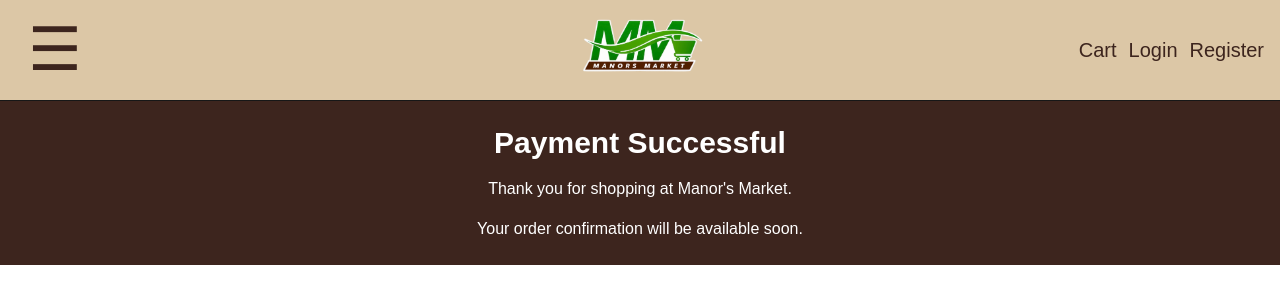
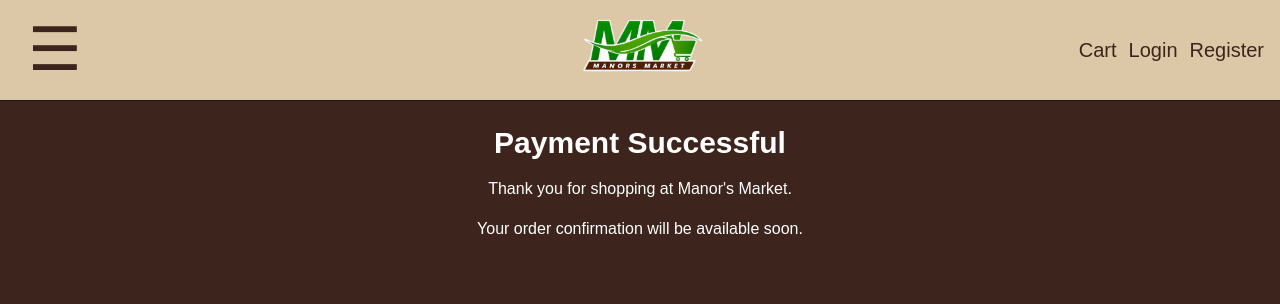
Before and after one commit to jasons1142/manors-market, a Next.js app: page /checkout/success in a window 1280 px wide. Shown: the top 304 px of the page. Built offline with nearby package versions, Linux system fonts and the light colour scheme; no server answers.

Commit message:
minor change to checkout success

```diff
--- a/src/app/checkout/success/page.tsx
+++ b/src/app/checkout/success/page.tsx
@@ -1,6 +1,6 @@
 export default function CheckoutSuccessPage() {
     return (
-      <main className="p-6 text-center space-y-4 bg-[#3d251e] text-white">
+      <main className="p-6 text-center space-y-4 bg-[#3d251e] text-white min-h-screen">
         <h1 className="text-3xl font-bold">Payment Successful</h1>
         <p>Thank you for shopping at Manor&apos;s Market.</p>
         <p>Your order confirmation will be available soon.</p>
```
